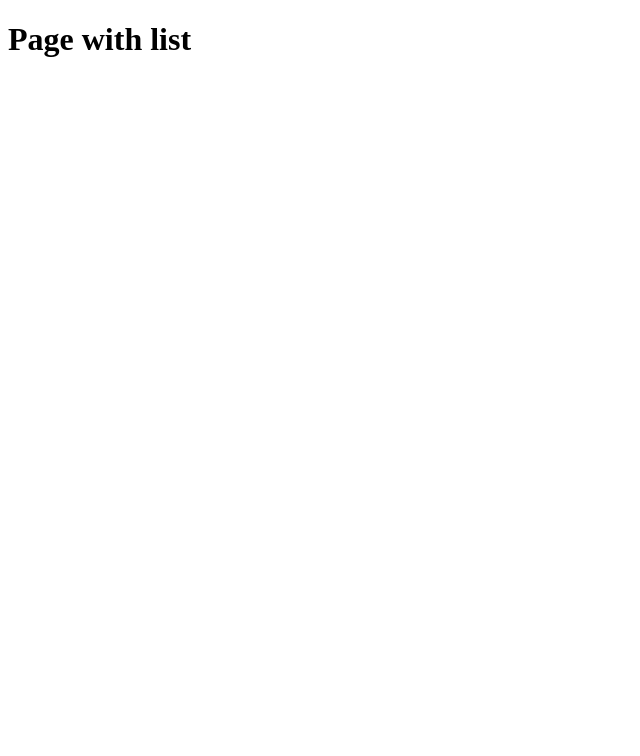
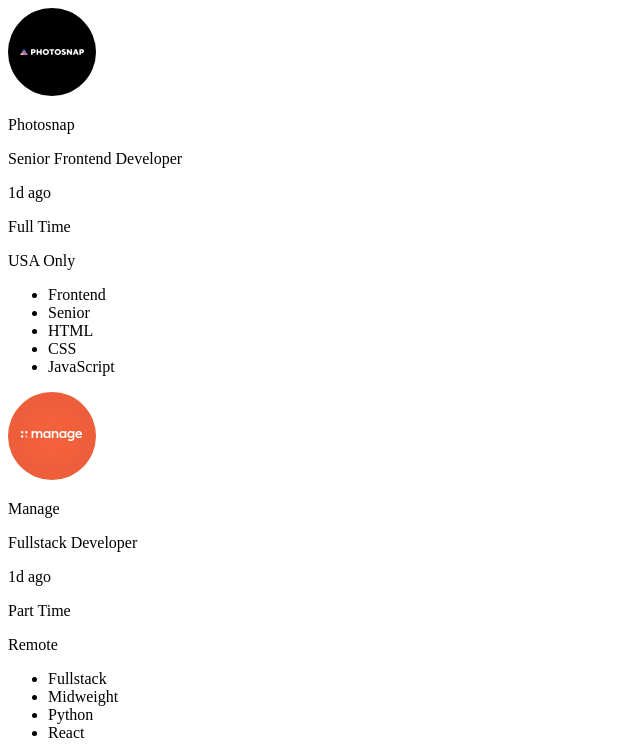
Before and after one commit to apdsrocha/job-page-listing, a React (Create React App) app: page / in a window 1280 px wide. Shown: the top 756 px of the page, without its empty margins (0-640 px from the left). Built offline with nearby package versions, Linux system fonts and the light colour scheme.

Commit message:
alter - listing page now includes other components

```diff
--- a/src/pages/ListingPage/ListingPage.jsx
+++ b/src/pages/ListingPage/ListingPage.jsx
@@ -1,6 +1,15 @@
+import Card from "../../components/Card";
+import Header from "../../components/Header";
+import Container from "../../components/Container";
+
 function ListingPage() {
   return (
-  <h1>Page with list</h1>
+    <>
+      <Header></Header>
+      <Container>
+        <Card></Card>
+      </Container>
+    </>
   );
 }
 
```
